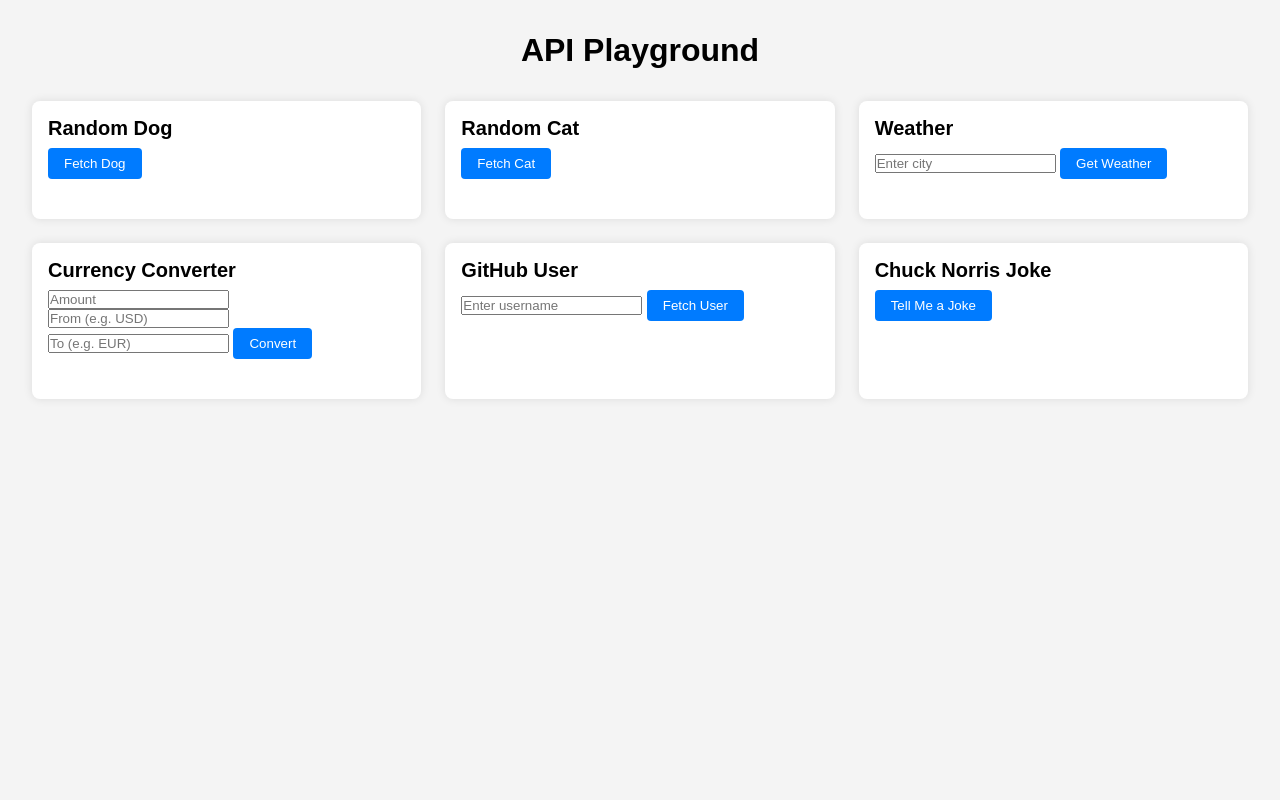
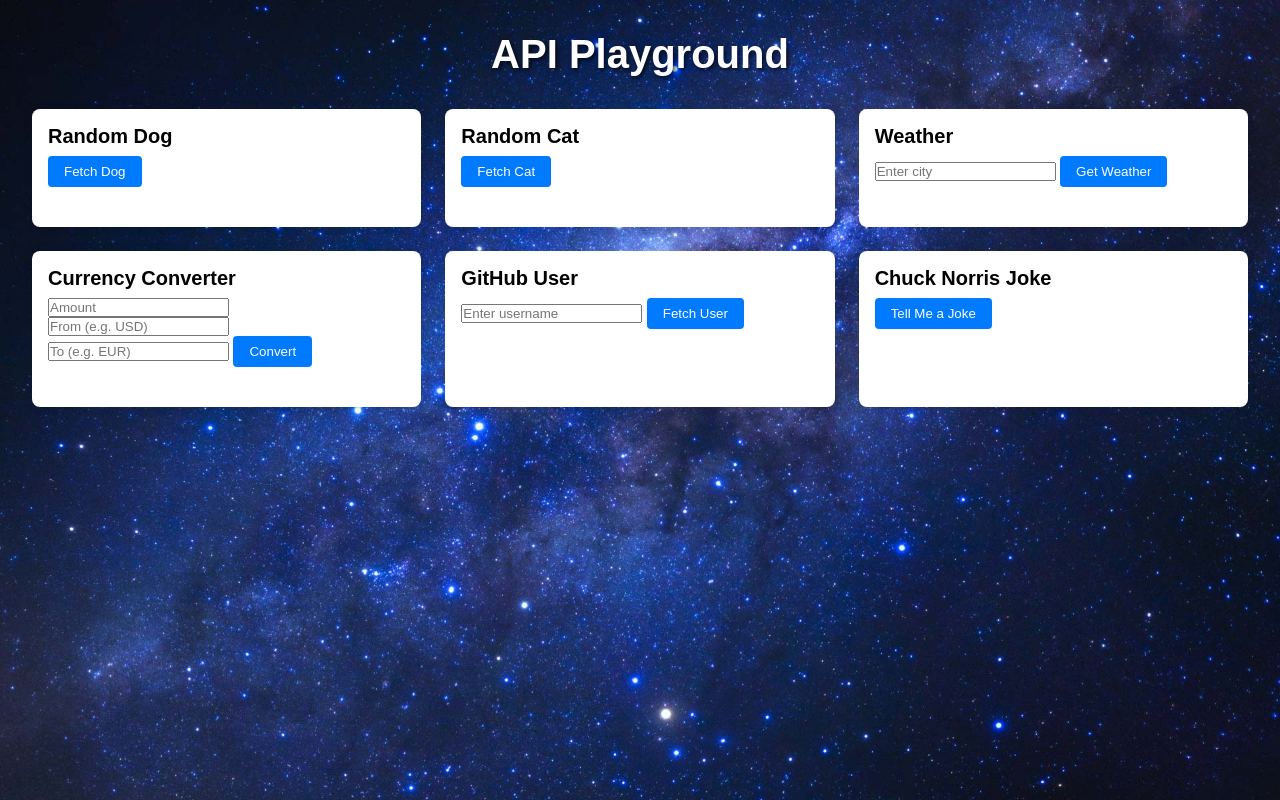
Before and after one commit to Bishop-Massey-Knapp/API-Playground, a plain HTML site: page index.html in a window 1280 px wide. Drawn offline with Linux system fonts and the light colour scheme.

Commit message:
style.css

```diff
--- a/style.css
+++ b/style.css
@@ -6,12 +6,16 @@
 }
 
 body {
-  background-color: #f4f4f4;
+  background: url("img/milky-way_bg.jpg") no-repeat center center fixed;
+  background-size: cover;
   padding: 2rem;
 }
 
 .main-title {
   text-align: center;
+  color: white;
+  text-shadow: 2px 2px 4px rgba(0,0,0,0.7);
+  font-size: 2.5rem;
   margin-bottom: 2rem;
 }
 
@@ -60,7 +64,7 @@ body {
 
 .output img {
   max-width: 80%;
-  height: auto;
+  max-height: 300px;
   border-radius: 5px;
   margin-top: 0.5rem;
   transition: transform 0.3s;
```
Also changed, not shown: img/milky-way_bg.jpg (added).
